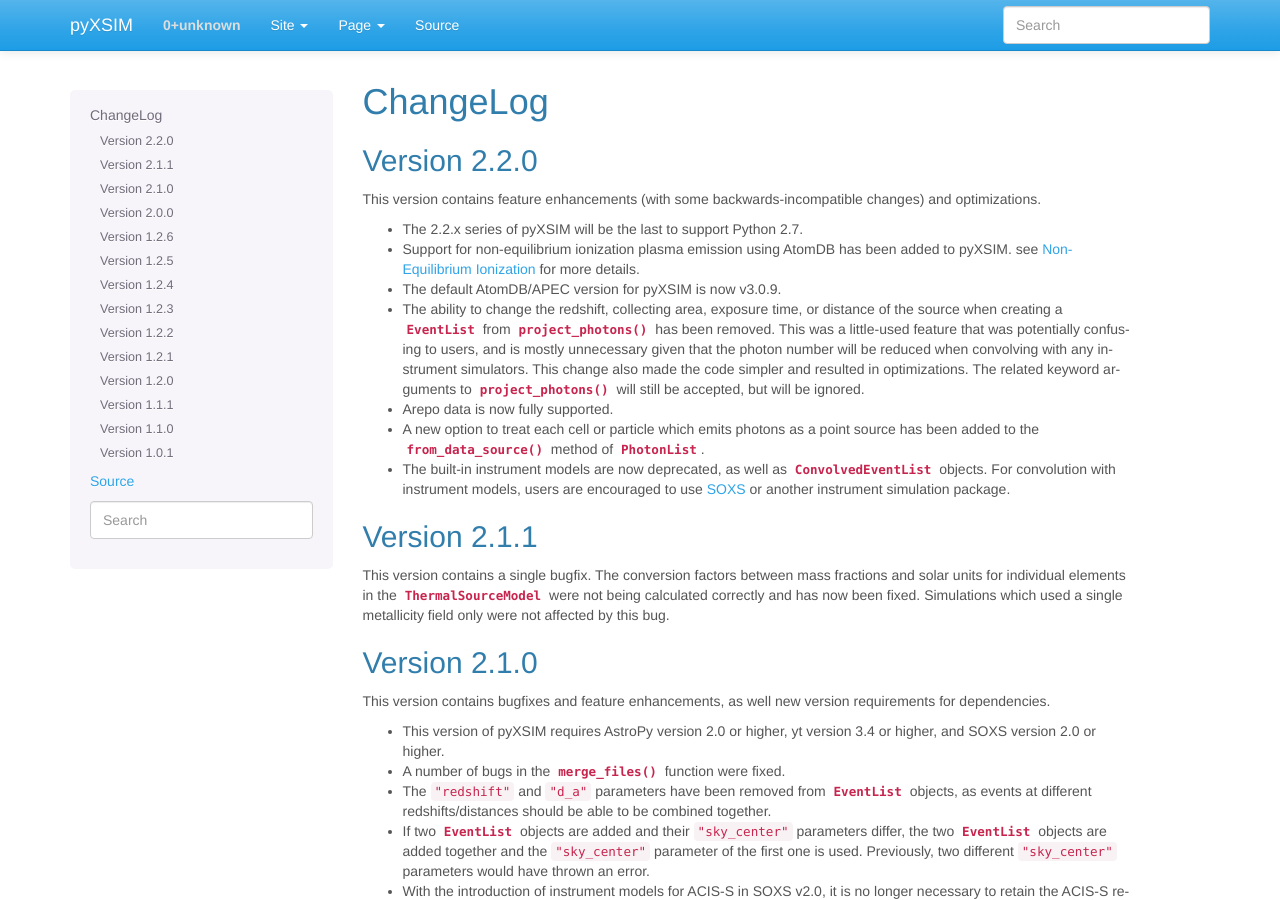
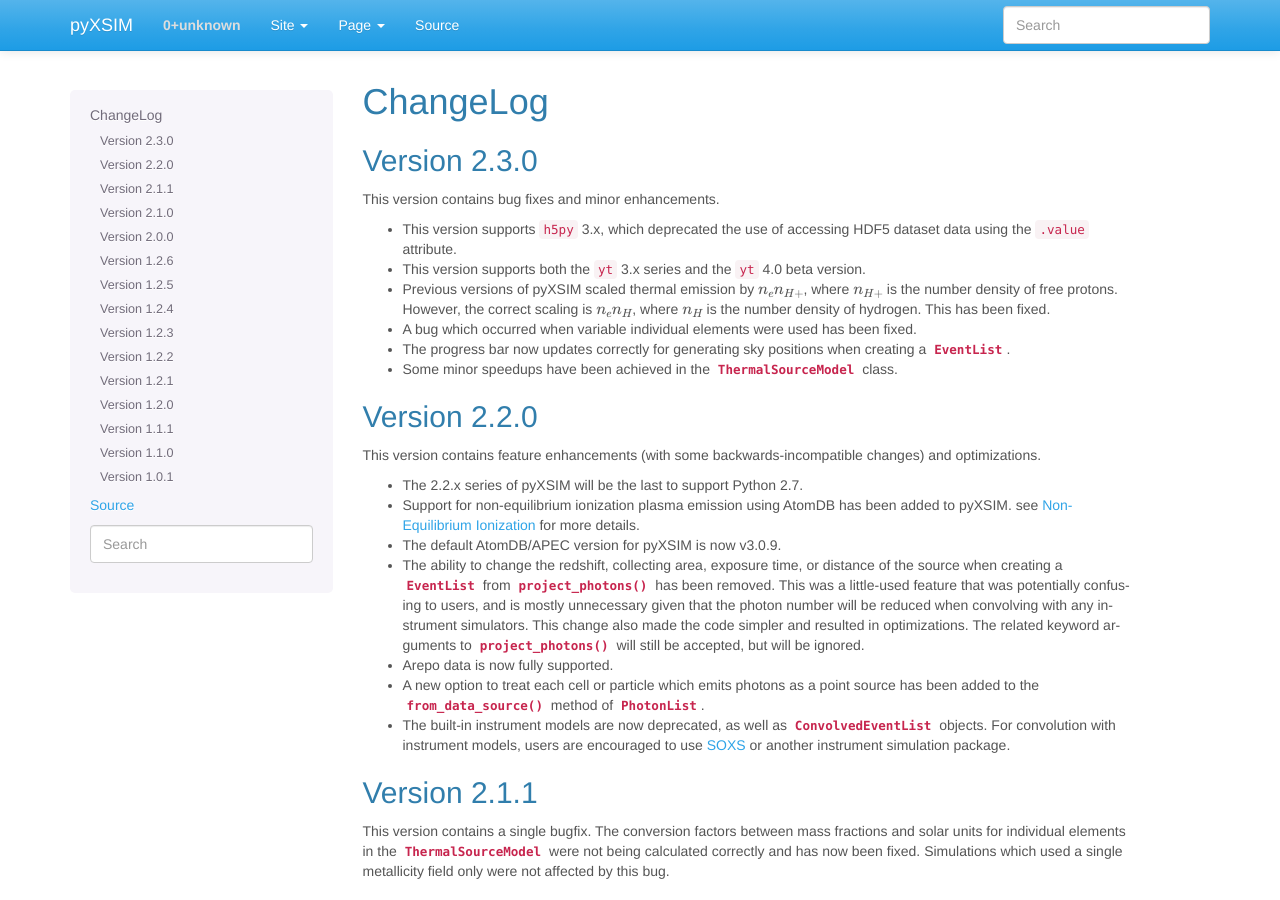
Before and after one commit to jzuhone/pyxsim, a Sphinx documentation site: the page built from doc/source/changelog.rst, in a window 1280 px wide and 900 px high. Built offline with Sphinx 7.4.7, drawn with Linux system fonts in a browser that asks for light colours.

Commit message:
Update docs

```diff
--- a/doc/source/changelog.rst
+++ b/doc/source/changelog.rst
@@ -2,6 +2,26 @@
 
 ChangeLog
 =========
+
+Version 2.3.0
+-------------
+
+This version contains bug fixes and minor enhancements.
+
+* This version supports ``h5py`` 3.x, which deprecated the use of accessing
+  HDF5 dataset data using the ``.value`` attribute.
+* This version supports both the ``yt`` 3.x series and the ``yt`` 4.0 beta
+  version.
+* Previous versions of pyXSIM scaled thermal emission by :math:`n_en_{H+}`,
+  where :math:`n_{H+}` is the number density of free protons. However, the
+  correct scaling is :math:`n_en_{H}`, where :math:`n_{H}` is the number
+  density of hydrogen. This has been fixed.
+* A bug which occurred when variable individual elements were used has been
+  fixed.
+* The progress bar now updates correctly for generating sky positions when
+  creating a :class:`~pyxsim.event_list.EventList`.
+* Some minor speedups have been achieved in the
+  :class:`~pyxsim.source_models.ThermalSourceModel` class.
 
 Version 2.2.0
 -------------
--- a/doc/source/index.rst
+++ b/doc/source/index.rst
@@ -60,7 +60,7 @@ pyXSIM is released under a `BSD 3-clause license <https://opensource.org/license
 Current Version
 ---------------
 
-The current stable version is 2.2.0. See the :ref:`changelog` for details on changes from previous
+The current stable version is 2.3.0. See the :ref:`changelog` for details on changes from previous
 versions.
 
 Table of Contents
```
